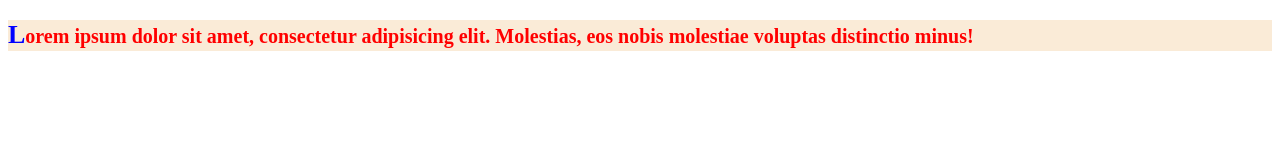
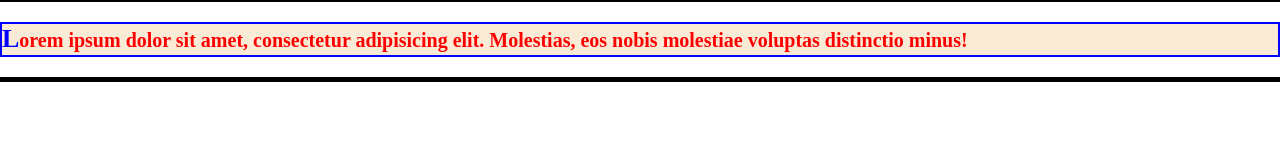
Before and after one commit to Anastasia19081999/css-practice, a plain HTML site: page index.html in a window 1280 px wide. Drawn offline with Linux system fonts and the light colour scheme.

Commit message:
add border-body

```diff
--- a/assets/css/style.css
+++ b/assets/css/style.css
@@ -1,4 +1,8 @@
 body {
+    margin: 0;
+    padding: 0;
+    border-top: 2px solid black;
+    border-bottom: 5px solid black;
     font-size: 20px;
     color: red;
     line-height: 30px;
@@ -11,4 +15,5 @@ p::first-letter {
 }
 p {
     background-color: antiquewhite;
+    border: 2px solid blue;
 }
```
